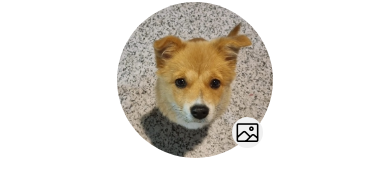
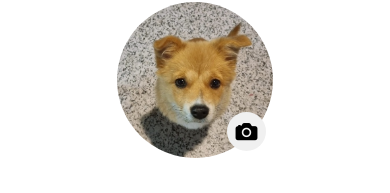
Before and after one commit to NoPaymentCoding/mangopot_frontend, a React Native app: screen /Profile in a window 390 px wide. Shown: the part 227-420 px from the top of the page. Built offline with nearby package versions, Linux system fonts and the light colour scheme.

Commit message:
design: 카메라 버튼 디자인 수정

```diff
--- a/src/screens/users/ProfileScreen.tsx
+++ b/src/screens/users/ProfileScreen.tsx
@@ -1,31 +1,21 @@
 //react libraries import
 import React from 'react';
-import {
-  View,
-  Text,
-  TouchableOpacity,
-  TextInput,
-  StyleSheet,
-  Image,
-} from 'react-native';
+import {Image, StyleSheet, Text, TextInput, TouchableOpacity, View,} from 'react-native';
 import {widthPercentageToDP as wp} from 'react-native-responsive-screen';
 
 //design 관련
 import styles from './style';
 import Icon from 'react-native-vector-icons/Ionicons';
-
-Icon.loadFont().then();
-
 //types import
 import {UserStackParamList} from '../../types/stacks/StackTypes';
 
 //stack 관련 import
 import {StackScreenProps} from '@react-navigation/stack';
 
-export type ProfileScreenProps = StackScreenProps<
-  UserStackParamList,
-  'Profile'
->;
+Icon.loadFont().then();
+
+export type ProfileScreenProps = StackScreenProps<UserStackParamList,
+    'Profile'>;
 
 export default function ProfileScreen({navigation}: ProfileScreenProps) {
     return (
@@ -43,7 +33,7 @@ export default function ProfileScreen({navigation}: ProfileScreenProps) {
                             source={require('../../assets/images/ggamja.jpeg')}
                         />
                         <TouchableOpacity style={customStyles.editImg}>
-              <Icon name="ios-image-outline" size={25} />
+                            <Icon name="camera" size={25}/>
                         </TouchableOpacity>
                     </View>
                 </View>
@@ -70,7 +60,7 @@ export default function ProfileScreen({navigation}: ProfileScreenProps) {
                         <Text style={styles.btnTxt}>{'시작하기'}</Text>
                     </TouchableOpacity>
                 </View>
-        <View style={styles.btnArea} />
+                <View style={styles.btnArea}/>
             </View>
         </View>
     );
@@ -129,11 +119,11 @@ const customStyles = StyleSheet.create({
         position: 'absolute', //요소와 겹침 가능 (관계없이)
         justifyContent: 'center',
         alignItems: 'center',
-    width: wp('8%'), //width == height 한 후 radius : width/2 : image circular
-    height: wp('8%'),
-    borderRadius: wp('8%') / 2,
+        width: wp('10%'), //width == height 한 후 radius : width/2 : image circular
+        height: wp('10%'),
+        borderRadius: wp('10%') / 2,
         backgroundColor: '#f0f0f0',
-    right: 10,
-    bottom: 10,
+        right: 7,
+        bottom: 7,
     },
 });
```
Lines whose indentation alone changed are shown as unchanged.
